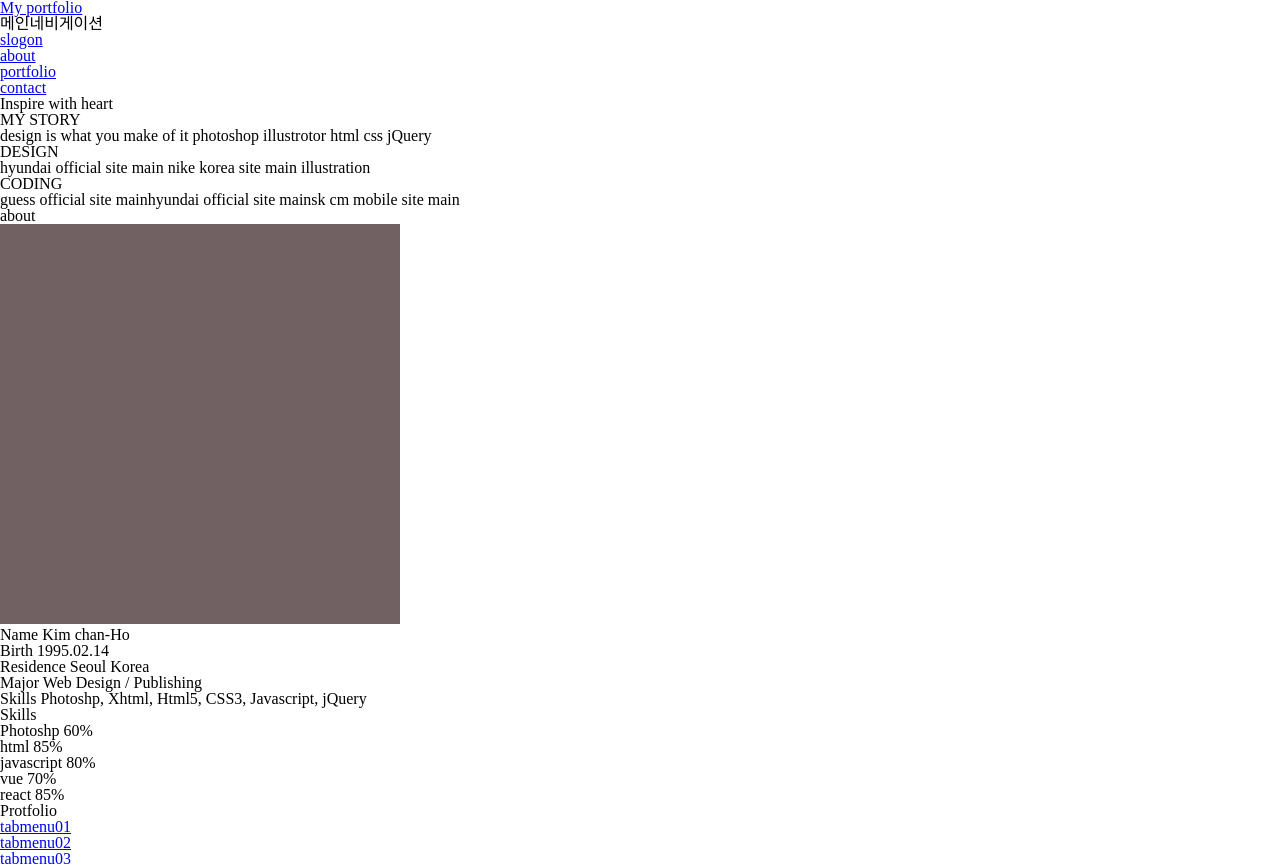
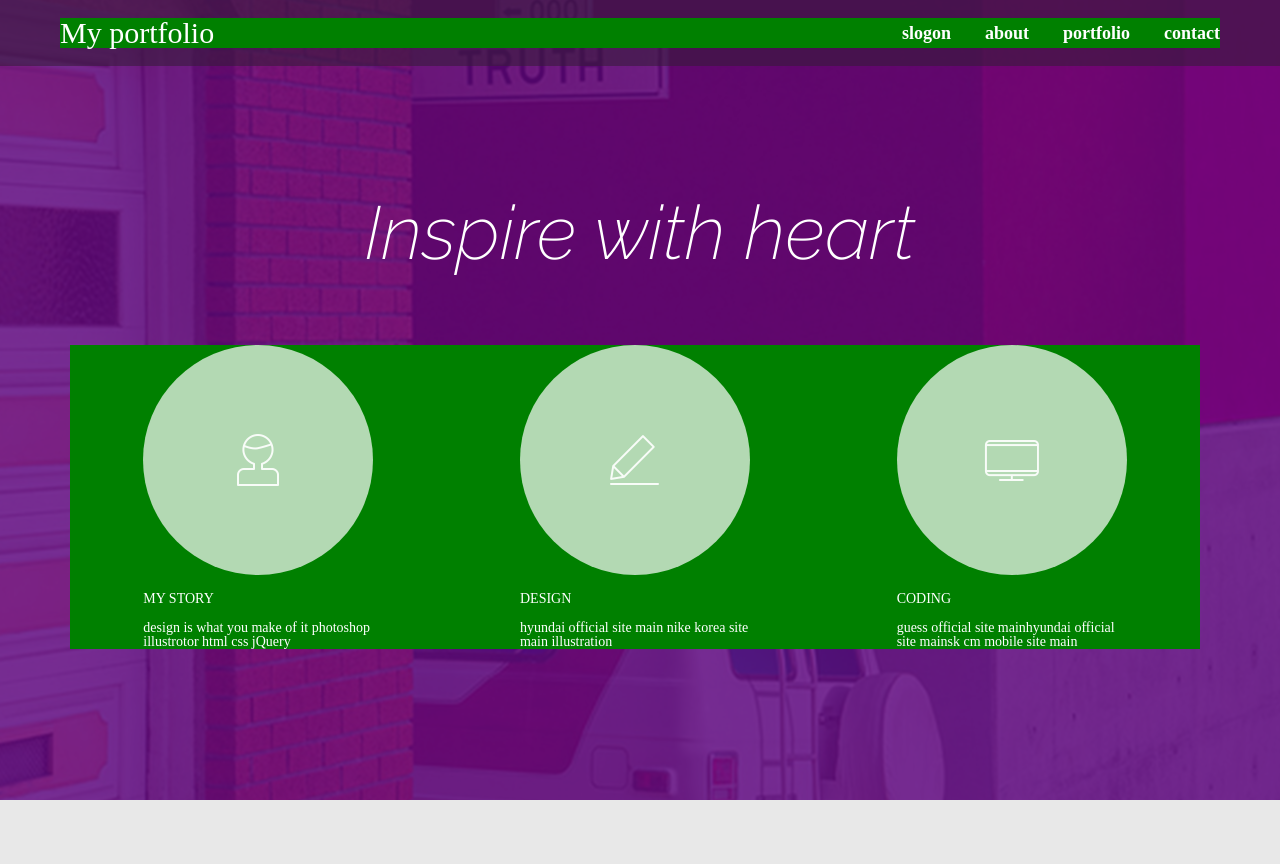
Before and after one commit to mintchacha/responsive01, a website built with Parcel: page index.html in a window 1280 px wide. Shown: the top 864 px of the page. Built offline with nearby package versions, Linux system fonts and the light colour scheme.

Commit message:
작업중

```diff
--- a/css/index.css
+++ b/css/index.css
@@ -0,0 +1,190 @@
+.hide{
+  width:0; height:0;
+  font-size:0; line-height:0;
+  visibility:hidden; position:absolute;
+}
+a{
+  text-decoration:none;
+}
+img{
+  max-width:100%;
+}
+article{
+  padding:70px 0;
+  box-sizing:border-box;
+}
+article>h3{
+  font-family: 'Raleway', sans-serif;
+  font-size:72px;
+  text-align:center;
+  margin-bottom:50px;
+  color:#333;
+}
+#wrap{}
+/* header */
+header{
+  position:fixed;
+  left:0; top:0;
+  width:100%;
+  padding:18px 0;
+  background-color:#361c3994;
+  z-index:10;
+}
+header>div{
+  display:flex;
+  justify-content:space-between;
+  width:1160px;
+  margin:0 auto;
+  align-items:center;
+  background-color:green;
+}
+header>div>h1{}
+header>div>h1>a{
+  font-size:30px;
+  color:#fff;
+}
+header>div>nav{}
+header>div>nav>ul{
+  display:flex;
+}
+header>div>nav>ul>li{
+  margin-left:34px;
+}
+header>div>nav>ul>li>a{
+  color:#fff;
+  font-size:18px;
+  font-weight:bold;
+}
+header>.btn{
+  position:absolute;
+  top:20px;
+  right:18px;
+  width:40px; height:40px;
+  background-color:red;
+  display:none;
+}
+/* box01 */
+#box01{
+  position:relative;
+  height:100vh;
+  background:url('../images/header_back.png') no-repeat center top;
+}
+#box01>h3{
+  font-family: 'Raleway', sans-serif;
+  font-size:75px;
+  text-align:center;
+  color:#fff;
+  position:absolute;
+  width:100%;
+  top:24.37137330754352%; left:0;
+}
+#box01>ul{
+  position:absolute;
+  bottom:18.85880077369439%; left:50%;
+  margin-left:-570px;
+  width:1130px;
+  display:flex;
+  flex-wrap:wrap;
+  color:#fff;
+  background-color:green;
+}
+#box01>ul>li{
+  width:33.3333%
+}
+#box01>ul>li>span{
+  display:block;
+  width:230px;
+  height:230px;
+  margin:0 auto 17px;
+  background:rgba(255,255,255,0.7) url('../images/header_icon_01.png') no-repeat center;
+  border-radius:50%;
+}
+#box01>ul>li:nth-child(2)>span{
+  background-image:url('../images/header_icon_02.png');
+}
+#box01>ul>li:nth-child(3)>span{
+  background-image: url('../images/header_icon_03.png');
+}
+#box01>ul>li>dl{
+  width:230px;
+  margin: 0 auto;
+  font-size:14px;
+}
+#box01>ul>li>dl>dt{
+  margin-bottom:15px;
+}
+#box01>ul>li>dl>dd{}
+/* box02 */
+#box02{
+  background-color:#e8e8e8;
+}
+#box02>section{
+  display:flex;
+  justify-content:space-between;
+  flex-wrap:wrap;
+  width:1160px;
+  margin:0 auto;
+  background-color:green;
+}
+#box02>section>h4{
+  width:312px;
+}
+#box02>section>ul{
+  width:736px;
+}
+#box02>.info{
+  margin-bottom:68px;
+}
+#box02>.info>ul{
+  background:pink;
+}
+#box02>.info>ul>li{
+  padding-bottom:12px;
+  margin-bottom:16px;
+  border-bottom:1px solid #fff;
+  font-size:18px;
+}
+#box02>.info>ul>li>dfn{
+  display:inline-block;
+  width:145px;
+}
+#box02>.info>ul>li>span{
+  display:inline-block;
+}
+#box02>.skill{}
+#box02>.skill>h4{}
+#box02>.skill>ul{
+  background:orange;
+}
+#box02>.skill>ul>li{
+  position:relative;
+  padding-left:145px;
+  margin-bottom:39px;
+}
+#box02>.skill>ul>li>dfn{
+  position:absolute;
+  top:0; left:0;
+  width:145px;
+  line-height:32px;
+}
+#box02>.skill>ul>li>span{
+  display:block;
+  background:#333 url('../images/bar.gif') no-repeat left top;
+  text-indent:-9999px;
+  height:32px;
+}
+#box02>.skill>ul>li:nth-child(1)>span{
+  background-size:65% 100%;
+}
+#box02>.skill>ul>li:nth-child(2)>span{
+  background-size:80% 100%;
+}
+#box02>.skill>ul>li:nth-child(3)>span{
+  background-size:80% 100%;
+}
+#box02>.skill>ul>li:nth-child(4)>span{
+  background-size:80% 100%;
+}
+#box02>.skill>ul>li:nth-child(5)>span{
+  background-size:80% 100%;
+}
--- a/index.html
+++ b/index.html
@@ -8,6 +8,7 @@
   <link rel="stylesheet" href="https://cdn.jsdelivr.net/npm/reset-css@5.0.1/reset.min.css">
   <link rel="stylesheet" href="./css/index.css">
   <link rel="stylesheet" href="./css/index_media.css">
+  <link href="https://fonts.googleapis.com/css2?family=Raleway:ital,wght@1,200&display=swap" rel="stylesheet">
   <script src="./js/index.js"></script>
 </head>
 <body>
@@ -30,10 +31,10 @@
         </nav>
       </div>
       <!-- 햄버거 아이콘 -->
-      <p cllass="btn"></p>
+      <p class="btn"></p>
     </header>
     <!-- box01 -->
-    <article>
+    <article id="box01">
       <h3>Inspire with heart</h3>
       <ul>
         <li>
@@ -61,7 +62,7 @@
       </ul>
     </article>
     <!-- box02 -->
-    <article>
+    <article id="box02">
       <h3>about</h3>
       <section class="info">
         <h4><img src="./images/header_pic.png" alt="나의 이름"></h4>
@@ -131,7 +132,7 @@
               <img src="./images/pic01.png" alt="work01">
               <figcaption>work01</figcaption>
             </figure>
-            <!-- <figure>
+            <figure>
               <img src="./images/pic02.png" alt="work02">
               <figcaption>work02</figcaption>
             </figure>
@@ -150,7 +151,7 @@
             <figure>
               <img src="./images/pic06.png" alt="work06">
               <figcaption>work06</figcaption>
-            </figure> -->
+            </figure>
           </div>
           <!-- 버튼군단 -->
           <p class="prev"></p>
```
Also changed, not shown: images/pic05.png (added), images/pic06.png (added).
